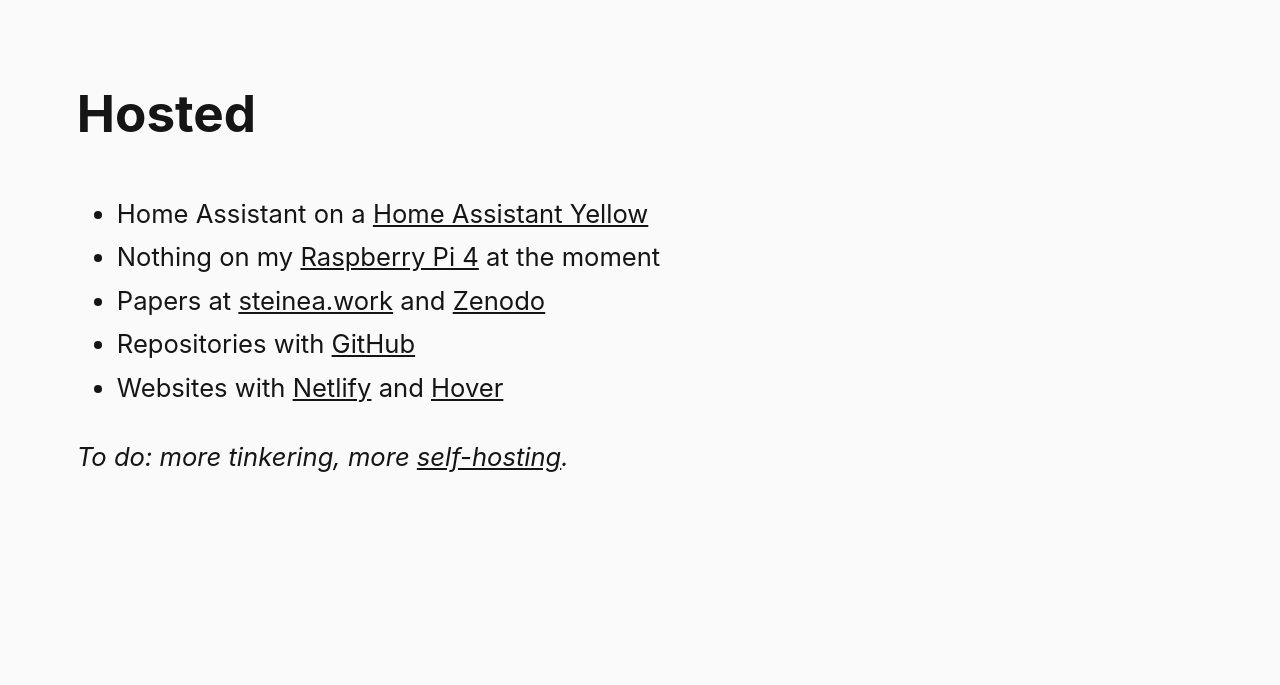
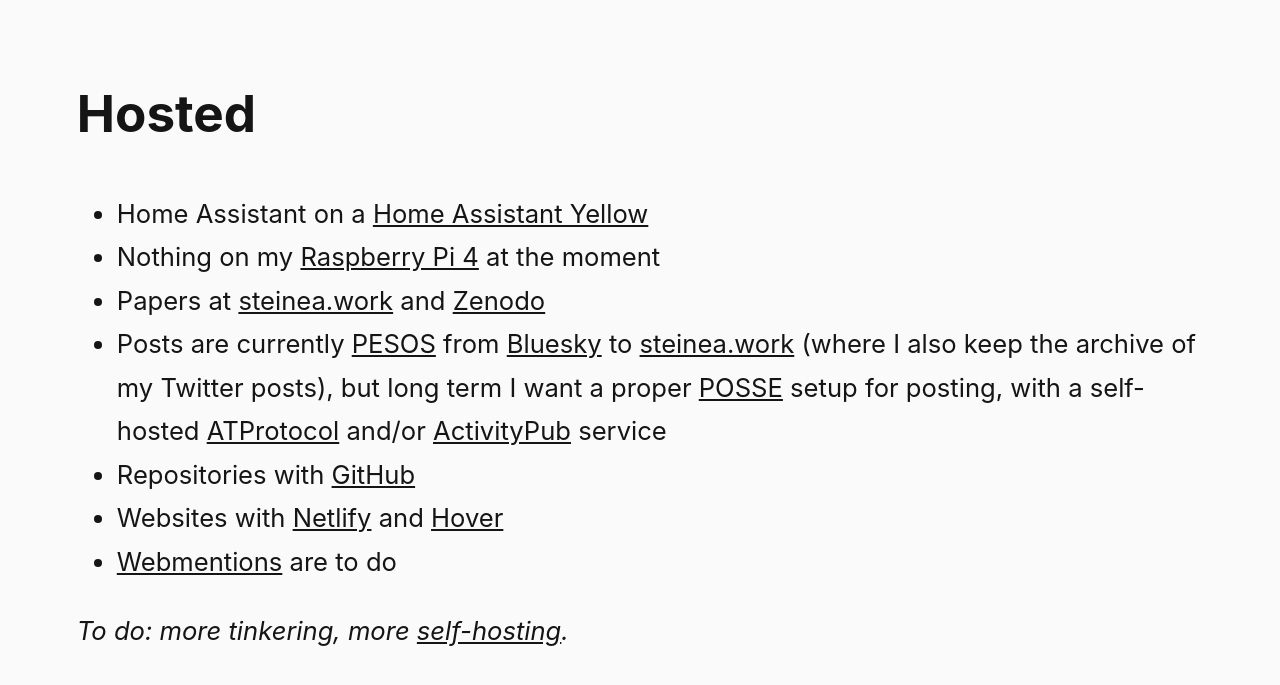
Before and after one commit to steinea/fyi, a Jekyll site: the page built from pages/hosted.md, in a window 1280 px wide. Shown: the top 685 px of the page. Built offline with Jekyll 4.4.1, drawn with Linux system fonts in a browser that asks for light colours.

Commit message:
Add more hosted details

```diff
--- a/pages/hosted.md
+++ b/pages/hosted.md
@@ -7,7 +7,9 @@ permalink: /hosted/
 * Home Assistant on a [Home Assistant Yellow](https://ameridroid.com/products/home-assistant-yellow)
 * Nothing on my [Raspberry Pi 4](https://www.canakit.com/raspberry-pi-4-starter-kit.html) at the moment
 * Papers at [steinea.work](https://steinea.work/) and [Zenodo](https://zenodo.org/search?q=metadata.creators.person_or_org.name%253A%22Stein%252C%20Eric%22)
+* Posts are currently [PESOS](https://indieweb.org/PESOS) from [Bluesky](https://steinea.bsky.social/) to [steinea.work](https://steinea.work/posting/) (where I also keep the archive of my Twitter posts), but long term I want a proper [POSSE](https://indieweb.org/POSSE) setup for posting, with a self-hosted [ATProtocol](https://atproto.com/) and/or [ActivityPub](https://activitypub.rocks/) service
 * Repositories with [GitHub](https://github.com/)
 * Websites with [Netlify](https://www.netlify.com/) and [Hover](https://www.hover.com/)
+* [Webmentions](https://indieweb.org/Webmention) are to do
 
 *To do: more tinkering, more [self-hosting](https://kittsteiner.blog/self-hosting/).*
```
